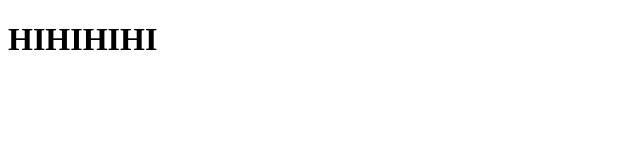
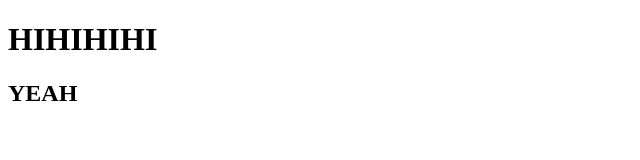
Before and after one commit to lamcnat/assignment2, a plain HTML site: page index.html in a window 1280 px wide. Shown: the whole page, without its empty margins (0-640 px from the left). Drawn offline with Linux system fonts and the light colour scheme.

Commit message:
Update index.html

```diff
--- a/index.html
+++ b/index.html
@@ -7,5 +7,6 @@
 </head>
 <body>
     <H1>HIHIHIHI</H1>
+    <H2>YEAH</H2>
 </body>
 </html>
```
